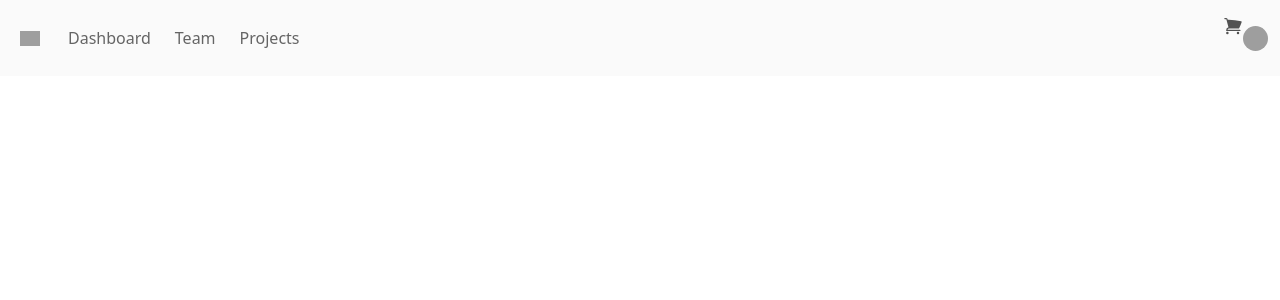
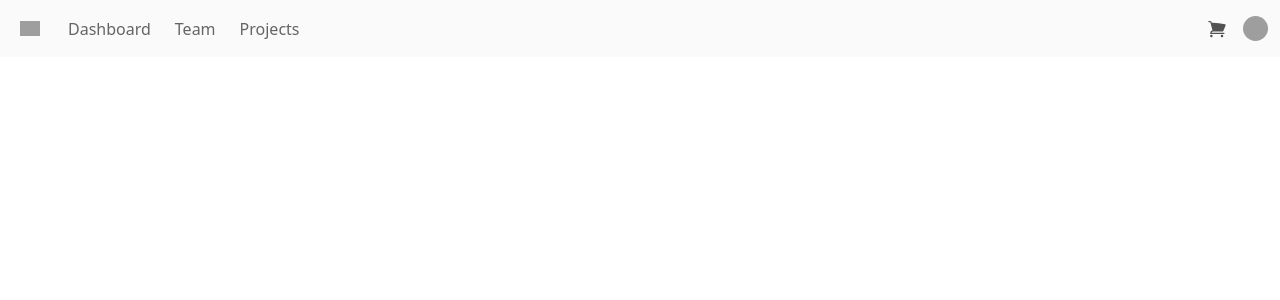
Before and after one commit to shiv-ansh007/job, a Next.js app: page / in a window 1280 px wide. Shown: the top 300 px of the page. Built offline with nearby package versions, Linux system fonts and the light colour scheme; grey boxes are pictures that could not be loaded.

Commit message:
intial setup

```diff
--- a/components/Navbar.js
+++ b/components/Navbar.js
@@ -3,9 +3,7 @@ import Link from "next/link";
 const Navbar = () => {
   return (
     <>
-      <nav
-        className="flex-no-wrap relative flex w-full items-center justify-between bg-zinc-50 py-2 shadow-dark-mild dark:bg-neutral-700 lg:flex-wrap lg:justify-start lg:py-4"
-      >
+      <nav className="flex-no-wrap relative flex w-full items-center justify-between bg-zinc-50 py-2 shadow-dark-mild dark:bg-neutral-700 lg:flex-wrap lg:justify-start lg:py-4">
         <div className="flex w-full flex-wrap items-center justify-between px-3">
           {/* Mobile Menu Button */}
           <button
@@ -14,7 +12,11 @@ const Navbar = () => {
             aria-label="Toggle navigation"
           >
             <span className="[&>svg]:w-7 [&>svg]:stroke-black/50 dark:[&>svg]:stroke-neutral-200">
-              <svg xmlns="http://www.w3.org/2000/svg" viewBox="0 0 24 24" fill="currentColor">
+              <svg
+                xmlns="http://www.w3.org/2000/svg"
+                viewBox="0 0 24 24"
+                fill="currentColor"
+              >
                 <path
                   fillRule="evenodd"
                   d="M3 6.75A.75.75 0 013.75 6h16.5a.75.75 0 010 1.5H3.75A.75.75 0 013 6.75zM3 12a.75.75 0 01.75-.75h16.5a.75.75 0 010 1.5H3.75A.75.75 0 013 12zm0 5.25a.75.75 0 01.75-.75h16.5a.75.75 0 010 1.5H3.75a.75.75 0 01-.75-.75z"
@@ -25,38 +27,30 @@ const Navbar = () => {
           </button>
 
           {/* Brand Logo */}
-          <Link href="/">
-            <a className="mb-4 me-5 ms-2 mt-3 flex items-center text-neutral-900 hover:text-neutral-900 dark:text-neutral-200 dark:hover:text-neutral-400 lg:mb-0 lg:mt-0">
+          <Link href="/" className="mb-4 me-5 ms-2 mt-3 flex items-center text-neutral-900 hover:text-neutral-900 dark:text-neutral-200 dark:hover:text-neutral-400 lg:mb-0 lg:mt-0">
             <img
               src="https://tecdn.b-cdn.net/img/logo/te-transparent-noshadows.webp"
               style={{ height: "15px" }}
               alt="TE Logo"
               loading="lazy"
             />
-            </a>
           </Link>
 
           {/* Navbar Links */}
           <ul className="list-style-none me-auto flex flex-col ps-0 lg:flex-row">
             <li className="mb-4 lg:mb-0 lg:pe-2">
-              <Link href="/dashboard">
-                <a className="text-black/60 transition duration-200 hover:text-black/80 dark:text-white/60 dark:hover:text-white/80 lg:px-2">
+              <Link href="/dashboard" className="text-black/60 transition duration-200 hover:text-black/80 dark:text-white/60 dark:hover:text-white/80 lg:px-2">
                 Dashboard
-                </a>
               </Link>
             </li>
             <li className="mb-4 lg:mb-0 lg:pe-2">
-              <Link href="/team">
-                <a className="text-black/60 transition duration-200 hover:text-black/80 dark:text-white/60 dark:hover:text-white/80 lg:px-2">
+              <Link href="/team" className="text-black/60 transition duration-200 hover:text-black/80 dark:text-white/60 dark:hover:text-white/80 lg:px-2">
                 Team
-                </a>
               </Link>
             </li>
             <li className="mb-4 lg:mb-0 lg:pe-2">
-              <Link href="/projects">
-                <a className="text-black/60 transition duration-200 hover:text-black/80 dark:text-white/60 dark:hover:text-white/80 lg:px-2">
+              <Link href="/projects" className="text-black/60 transition duration-200 hover:text-black/80 dark:text-white/60 dark:hover:text-white/80 lg:px-2">
                 Projects
-                </a>
               </Link>
             </li>
           </ul>
@@ -64,14 +58,16 @@ const Navbar = () => {
           {/* Right Icons */}
           <div className="relative flex items-center">
             {/* Cart Icon */}
-            <Link href="/cart">
-              <a className="me-4 text-neutral-600 dark:text-white">
+            <Link href="/cart" className="me-4 text-neutral-600 dark:text-white">
               <span className="[&>svg]:w-5">
-                  <svg xmlns="http://www.w3.org/2000/svg" viewBox="0 0 24 24" fill="currentColor">
+                <svg
+                  xmlns="http://www.w3.org/2000/svg"
+                  viewBox="0 0 24 24"
+                  fill="currentColor"
+                >
                   <path d="M2.25 2.25a.75.75 0 000 1.5h1.386c.17 0 .318.114.362.278l2.558 9.592a3.752 3.752 0 00-2.806 3.63c0 .414.336.75.75.75h15.75a.75.75 0 000-1.5H5.378A2.25 2.25 0 017.5 15h11.218a.75.75 0 00.674-.421 60.358 60.358 0 002.96-7.228.75.75 0 00-.525-.965A60.864 60.864 0 005.68 4.509l-.232-.867A1.875 1.875 0 003.636 2.25H2.25zM3.75 20.25a1.5 1.5 0 113 0 1.5 1.5 0 01-3 0zM16.5 20.25a1.5 1.5 0 113 0 1.5 1.5 0 01-3 0z" />
                 </svg>
               </span>
-              </a>
             </Link>
 
             {/* Profile Dropdown */}
@@ -88,24 +84,18 @@ const Navbar = () => {
               {/* Dropdown content */}
               <ul className="absolute hidden min-w-max list-none bg-white shadow-lg dark:bg-surface-dark">
                 <li>
-                  <Link href="/profile">
-                    <a className="block w-full whitespace-nowrap bg-white px-4 py-2 text-sm text-neutral-700 hover:bg-gray-200 dark:bg-surface-dark dark:text-white dark:hover:bg-gray-800">
+                  <Link href="/profile" className="block w-full whitespace-nowrap bg-white px-4 py-2 text-sm text-neutral-700 hover:bg-gray-200 dark:bg-surface-dark dark:text-white dark:hover:bg-gray-800">
                     Profile
-                    </a>
                   </Link>
                 </li>
                 <li>
-                  <Link href="/settings">
-                    <a className="block w-full whitespace-nowrap bg-white px-4 py-2 text-sm text-neutral-700 hover:bg-gray-200 dark:bg-surface-dark dark:text-white dark:hover:bg-gray-800">
+                  <Link href="/settings" className="block w-full whitespace-nowrap bg-white px-4 py-2 text-sm text-neutral-700 hover:bg-gray-200 dark:bg-surface-dark dark:text-white dark:hover:bg-gray-800">
                     Settings
-                    </a>
                   </Link>
                 </li>
                 <li>
-                  <Link href="/logout">
-                    <a className="block w-full whitespace-nowrap bg-white px-4 py-2 text-sm text-neutral-700 hover:bg-gray-200 dark:bg-surface-dark dark:text-white dark:hover:bg-gray-800">
+                  <Link href="/logout" className="block w-full whitespace-nowrap bg-white px-4 py-2 text-sm text-neutral-700 hover:bg-gray-200 dark:bg-surface-dark dark:text-white dark:hover:bg-gray-800">
                     Logout
-                    </a>
                   </Link>
                 </li>
               </ul>
```
Lines whose indentation alone changed are shown as unchanged.
